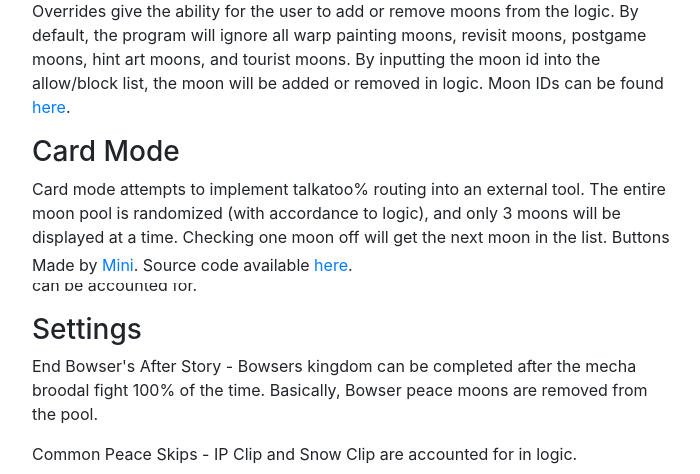
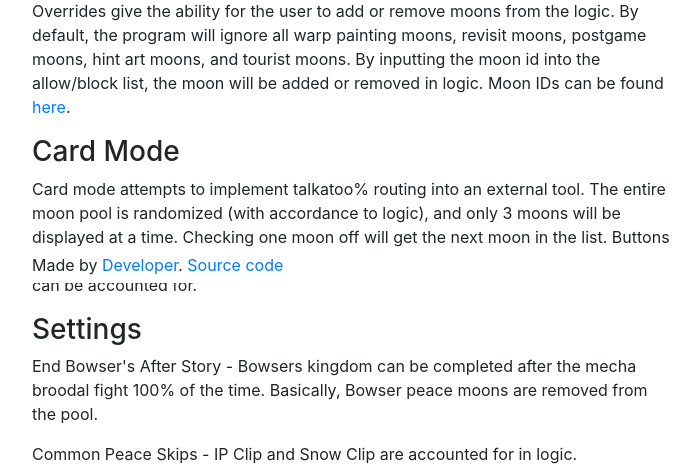
Before and after one commit to Minibeast/SMO-Randomizer-Web, a Flask app: page / in a window 1280 px wide. Shown: the part 517-991 px from the top of the page, without its empty margins (288-988 px from the left). Run offline with Flask 2, Linux system fonts and the light colour scheme; some libraries are stand-ins or nearby versions.

Commit message:
remove hardcoded URLs

```diff
--- a/app.py
+++ b/app.py
@@ -2,6 +2,19 @@ from flask import Flask, render_template, redirect, request, url_for
 from settings import parse_form, decode_settings, Settings
 from randomizer import generate_page, talkatoo
 import secrets
+import os
+
+AUTHOR = os.environ.get("AUTHOR")
+REPO = os.environ.get("REPO")
+AUTHOR_LINK = os.environ.get("AUTHOR_LINK")
+MOONS_LINK = os.environ.get("MOONS_LINK")
+
+ENV_VARS = {
+    "author": AUTHOR if AUTHOR else "Developer",
+    "repo": REPO if REPO else "",
+    "author_link": AUTHOR_LINK if AUTHOR_LINK else "",
+    "moons_link": MOONS_LINK if MOONS_LINK else "",
+}
 
 app = Flask(__name__)
 
@@ -35,7 +48,7 @@ def home():
                 return redirect(url_for('randomizer', seed=str(request.form['seed']), settings=[str(settings)]))
             else:
                 return redirect(url_for('get_seed', settings=[str(settings)]))
-    return render_template('index.html')
+    return render_template('index.html', env_vars=ENV_VARS)
 
 
 @app.route("/seed")
--- a/templates/index.html
+++ b/templates/index.html
@@ -43,7 +43,7 @@
     <br>
     <h2>Documentation</h2>
     <h3>Overrides</h3>
-    <p>Overrides give the ability for the user to add or remove moons from the logic. By default, the program will ignore all warp painting moons, revisit moons, postgame moons, hint art moons, and tourist moons. By inputting the moon id into the allow/block list, the moon will be added or removed in logic. Moon IDs can be found <a href="https://github.com/Minibeast/SMO-Randomizer-Web/wiki/Moon-IDs">here</a>.</p>
+    <p>Overrides give the ability for the user to add or remove moons from the logic. By default, the program will ignore all warp painting moons, revisit moons, postgame moons, hint art moons, and tourist moons. By inputting the moon id into the allow/block list, the moon will be added or removed in logic. Moon IDs can be found <a href="{{ env_vars['moons_link'] }}">here</a>.</p>
     <h3>Card Mode</h3>
     <p>Card mode attempts to implement talkatoo% routing into an external tool. The entire moon pool is randomized (with accordance to logic), and only 3 moons will be displayed at a time. Checking one moon off will get the next moon in the list. Buttons are also added allowing for the user to identify where they are in the story so logic can be accounted for.</p>
     <h3>Settings</h3>
@@ -51,7 +51,7 @@
     <p>Common Peace Skips - IP Clip and Snow Clip are accounted for in logic.</p>
     <p>First Moon Skip - First Moon Skip.</p>
     <br>
-    <p class="footer">Made by <a href="https://twitter.com/aMinibeast">Mini</a>. Source code available <a href="https://github.com/Minibeast/SMO-Randomizer-Web">here</a>.</p>
+    <p class="footer">Made by <a href="{{ env_vars['author_link'] }}">{{ env_vars['author'] }}</a>. <a href="{{ env_vars['repo'] }}">Source code</a></p>
     <script>
         function disable_settings() {
             chk_card = document.getElementById('cardmode');
```
